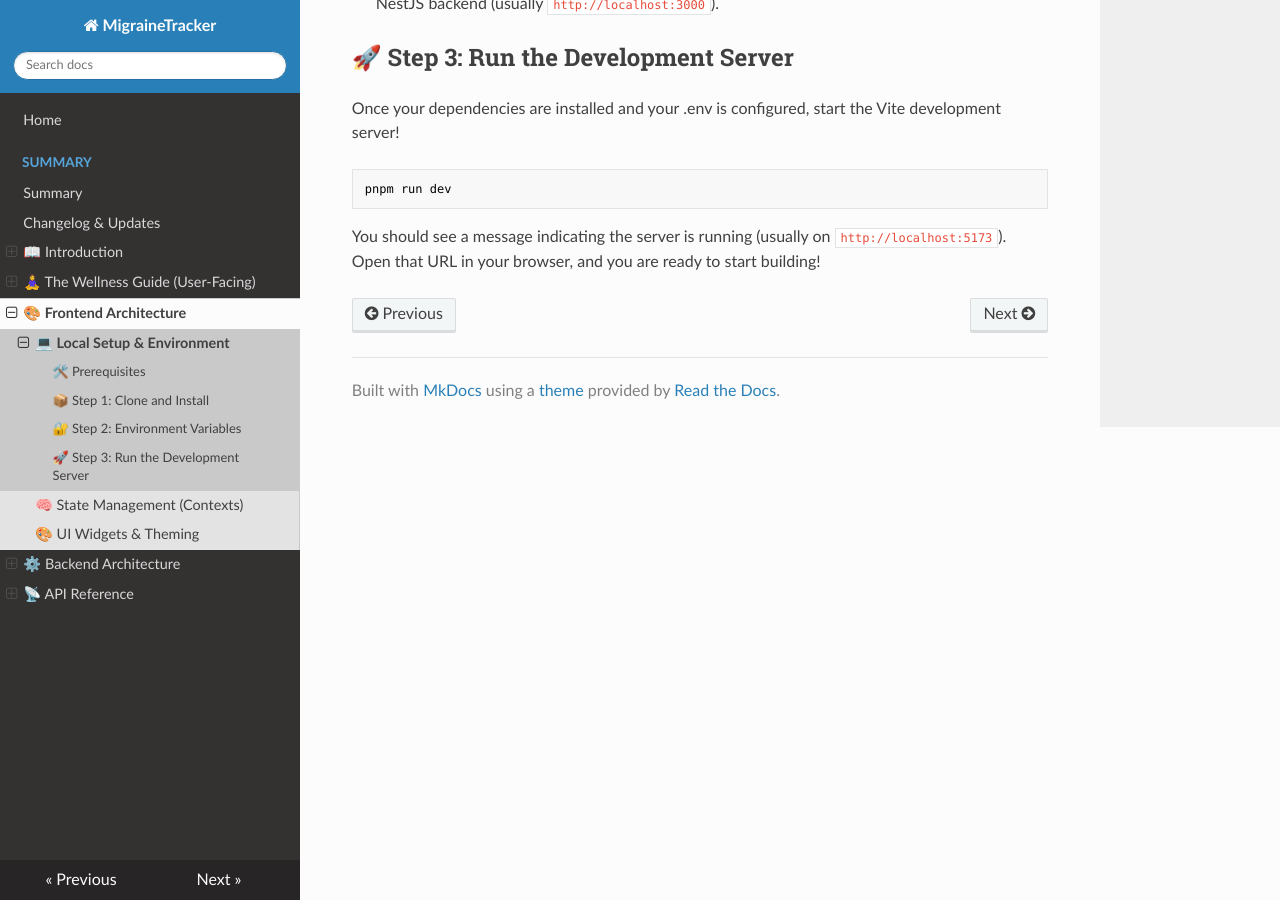
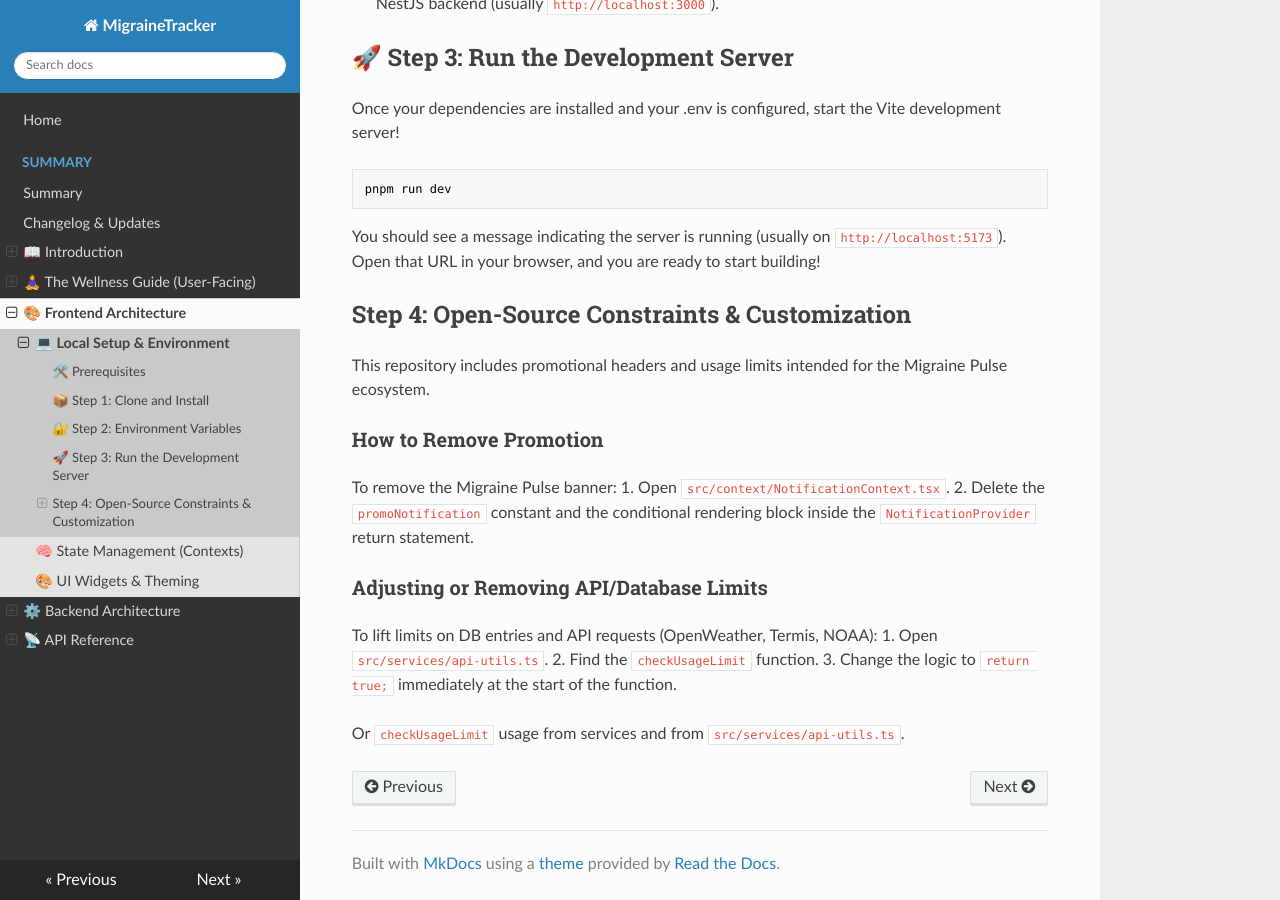
Before and after one commit to wirtaw/migraine-tracker-docs, an MkDocs documentation site: the page built from docs/frontend/local-setup.md, in a window 1280 px wide and 900 px high, scrolled down 933 px. Built offline with MkDocs 1.6.1, drawn with Linux system fonts in a browser that asks for light colours; nearby versions of some CDN libraries.

Commit message:
Update frontend local setup

````diff
--- a/docs/frontend/local-setup.md
+++ b/docs/frontend/local-setup.md
@@ -42,3 +42,20 @@ pnpm run dev
 ```
 
 You should see a message indicating the server is running (usually on `http://localhost:5173`). Open that URL in your browser, and you are ready to start building!
+
+## Step 4: Open-Source Constraints & Customization
+
+This repository includes promotional headers and usage limits intended for the Migraine Pulse ecosystem.
+
+### How to Remove Promotion
+To remove the Migraine Pulse banner:
+1. Open `src/context/NotificationContext.tsx`.
+2. Delete the `promoNotification` constant and the conditional rendering block inside the `NotificationProvider` return statement.
+
+### Adjusting or Removing API/Database Limits
+To lift limits on DB entries and API requests (OpenWeather, Termis, NOAA):
+1. Open `src/services/api-utils.ts`.
+2. Find the `checkUsageLimit` function.
+3. Change the logic to `return true;` immediately at the start of the function.
+
+Or `checkUsageLimit` usage from services and from `src/services/api-utils.ts`.
````
